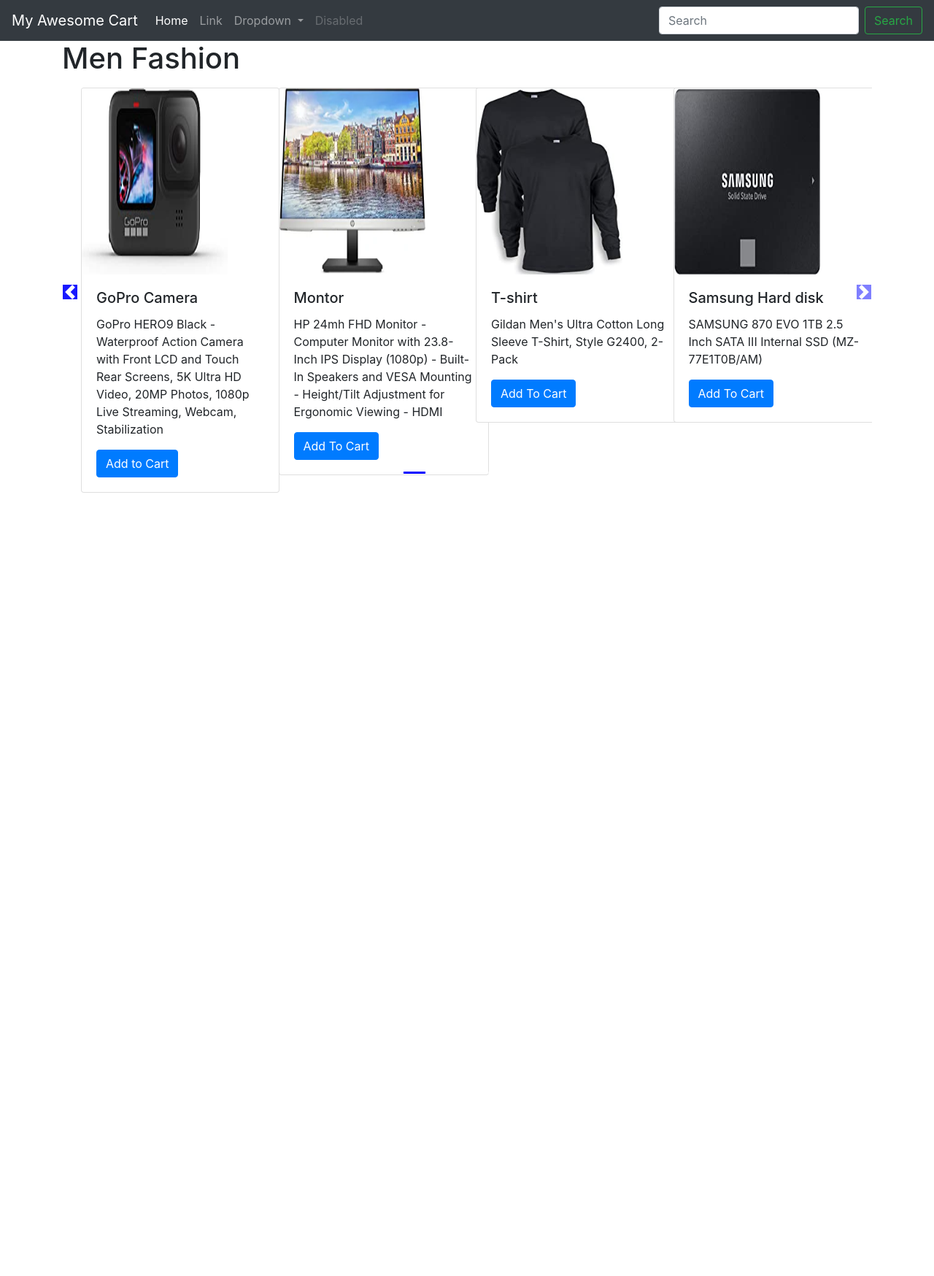
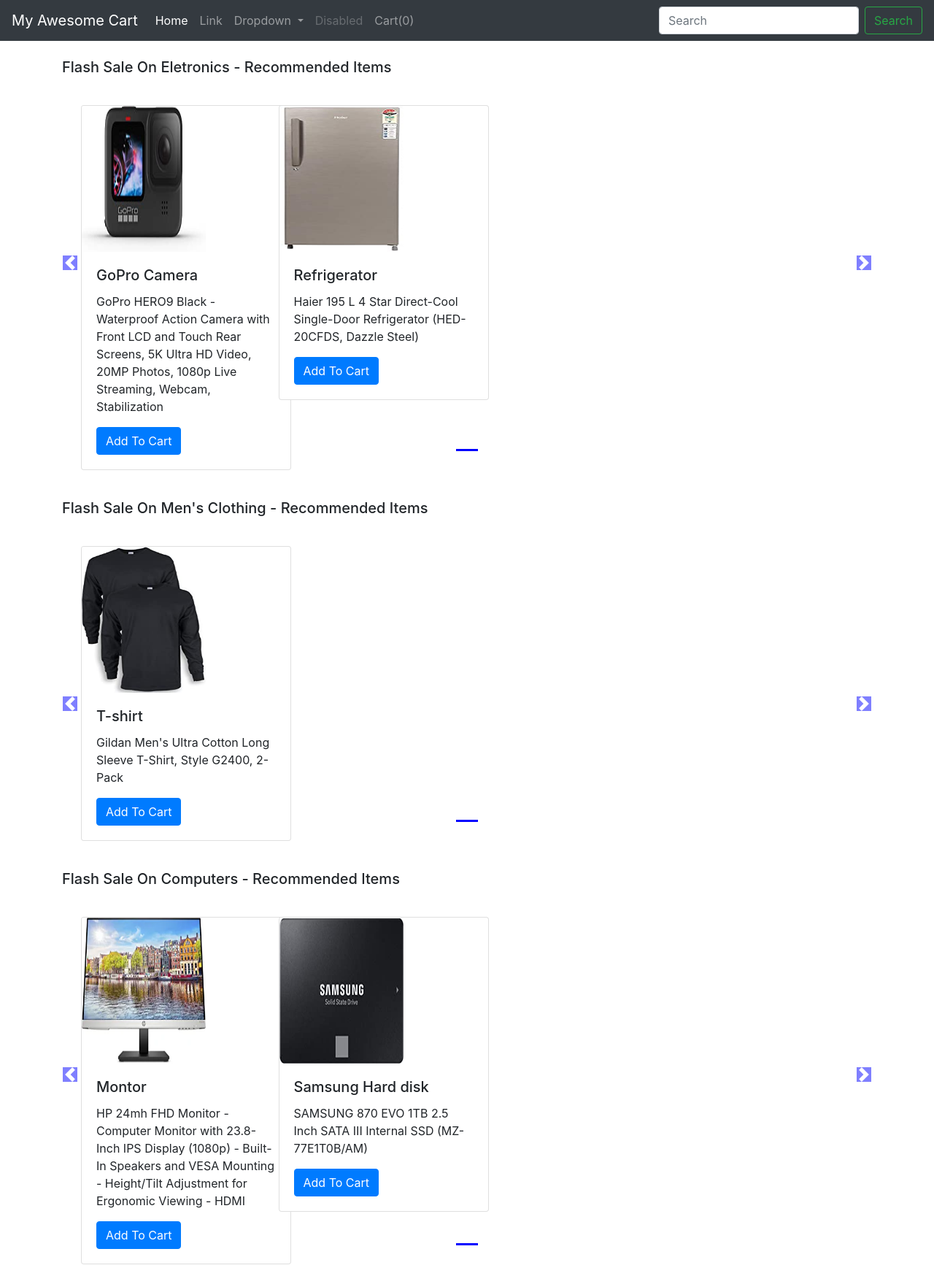
Before and after one commit to pranitv/MyCart_Main, a Django app: page /shop/ in a window 1280 px wide. Shown: the whole page at 73% size. Before the commit the page ends 675 px from the top, so only its background shows below. Run offline with Django 3.2, Linux system fonts and the light colour scheme; data comes from the database, SQL or seed files in the repository; both versions use the stored data as it was after the commit; some libraries are stand-ins or nearby versions.

Commit message:
Updated cart

```diff
--- a/shop/templates/shop/basic.html
+++ b/shop/templates/shop/basic.html
@@ -40,6 +40,9 @@
       <li class="nav-item">
         <a class="nav-link disabled" href="#" tabindex="-1" aria-disabled="true">Disabled</a>
       </li>
+      <li class="nav-item">
+        <a class="nav-link" href="#">Cart(<span id="cart">0</span>)</a>
+      </li>
     </ul>
     <form class="form-inline my-2 my-lg-0">
       <input class="form-control mr-sm-2" type="search" placeholder="Search" aria-label="Search">
@@ -55,5 +58,7 @@
     <script src="https://code.jquery.com/jquery-3.3.1.slim.min.js" integrity="sha384-q8i/X+965DzO0rT7abK41JStQIAqVgRVzpbzo5smXKp4YfRvH+8abtTE1Pi6jizo" crossorigin="anonymous"></script>
     <script src="https://cdnjs.cloudflare.com/ajax/libs/popper.js/1.14.6/umd/popper.min.js" integrity="sha384-wHAiFfRlMFy6i5SRaxvfOCifBUQy1xHdJ/yoi7FRNXMRBu5WHdZYu1hA6ZOblgut" crossorigin="anonymous"></script>
     <script src="https://stackpath.bootstrapcdn.com/bootstrap/4.2.1/js/bootstrap.min.js" integrity="sha384-B0UglyR+jN6CkvvICOB2joaf5I4l3gm9GU6Hc1og6Ls7i6U/mkkaduKaBhlAXv9k" crossorigin="anonymous"></script>
+
+  {% block JS %} {% endblock %}
   </body>
 </html>
--- a/shop/templates/shop/index.html
+++ b/shop/templates/shop/index.html
@@ -12,8 +12,8 @@
 
           .col-md-3 img{
 
-          width: 200px;
-          height: 255px;
+          width: 170px;
+          height: 200px;
           }
 
           body .carousel-indicator li{
@@ -28,53 +28,53 @@
           body .carousel-control-next-icon{
           background-color: blue;
           }
+
+          .carousel-control-prev,
+          .carousel-control-next{
+          top: auto;
+          bottom: auto;
+          padding-top: 222px;
+          }
            body .no-padding{
            padding-left: 0,
            padding-right: 0;
            }
  {% endblock %}
-
 {% block body %}
 {% load static %}
 <div class="container">
-    <h1>Men Fashion</h1>
-<div id="demo" class="carousel slide my-3" data-ride="carousel">
+
+  <!--Slideshow starts here -->
+  {% for product, range, nSlides in allProds %}
+  <h5 class="my-4">Flash Sale On {{product.0.category}} - Recommended Items</h5>
+  <div class="row">
+<div id="demo{{forloop.counter}}" class="col carousel slide my-3" data-ride="carousel">
   <ul class="carousel-indicators">
-      <li data-target="#demo" data-slide-to="0" class="active"></li>
+    <li data-target="#demo{{forloop.counter}}" data-slide-to="0" class="active"></li>
 
      {% for i in range %}
-      <li data-target="#demo" data-slide-to="{{i}}" ></li>
+    <li data-target="#demo{{forloop.parentloop.counter}}" data-slide-to="{{i}}" ></li>
     {% endfor %}
   </ul>
 
-    <!--Slideshow starts here -->
+
   <div class="container carousel-inner no-padding">
 
     <div class="carousel-item active">
-        <div class="col-xs-3 col-sm-3 col-md-3">
-          <div class="card" style="width: 17rem;">
-            <img src='/media/{{product.0.image}}' class="card-img-top" alt="...">
-            <div class="card-body">
-                <h5 class="card-title">{{product.0.product_name}}</h5>
-                <p class="card-text">{{product.0.desc}}</p>
-                <a href="#" class="btn btn-primary">Add to Cart</a>
-            </div>
-          </div>
-       </div>
 
 
-        {% for i in product|slice:"1:"%}
+      {% for i in product %}
       <div class="col-xs-3 col-sm-3 col-md-3">
         <div class="card" style="width: 18rem;">
           <img src='/media/{{i.image}}' class="card-img-top" alt="...">
           <div class="card-body">
             <h5 class="card-title">{{i.product_name}}</h5>
             <p class="card-text">{{i.desc}}</p>
-              <a href="#" class="btn btn-primary">Add To Cart</a>
+            <button id="pr{{i.id}}" class="btn btn-primary cart">Add To Cart</button>
           </div>
         </div>
       </div>
-        {% if forloop.counter|divisibleby:3 and forloop.counter > 0 and not forloop.last %}
+      {% if forloop.counter|divisibleby:4 and forloop.counter > 0 and not forloop.last %}
     </div><div class="carousel-item">
       {% endif %}
 
@@ -86,14 +86,39 @@
 </div>
 </div>
   <!-- left and right controls for the slide -->
-    <a class="carousel-control-prev" href="#demo" data-slide="prev">
+  <a class="carousel-control-prev" href="#demo{{forloop.counter}}" data-slide="prev">
       <span class="carousel-control-prev-icon"></span>
   </a>
-    <a class="carousel-control-next" href="#demo" data-slide="next">
+  <a class="carousel-control-next" href="#demo{{forloop.counter}}" data-slide="next">
       <span class="carousel-control-next-icon"></span>
   </a>
-
-
+      </div>
+  {% endfor %}
+</div>
 {% endblock %}
 
-</div>
+ {% block JS %}
+ <script>
+   if(localStorage.getItem('cart')== null){
+     var cart={};
+   }
+   else{
+     cart = JSON.parse(localStorage.getItem('cart'));
+     document.getElementById('cart').innerHTML = Object.keys(cart).length;
+   }
+
+   $('.cart').click(function(){
+    console.log('clicked')
+    var idstr = this.id.toString();
+    console.log(idstr);
+    if (cart[idstr]!=undefined){
+      cart[idstr]=cart[idstr]+1;
+    }
+    else{
+      cart[idstr] = 1;
+    }
+    console.log(cart);
+    localStorage.setItem('cart',JSON.stringify(cart));
+   });
+ </script>
+ {% endblock %}
--- a/shop/views.py
+++ b/shop/views.py
@@ -4,11 +4,21 @@
 from math import ceil
 # Create your views here.
 def index(request):
-    products = Products.objects.all()
-    n = len(products)
-    nslides = n//4 + ceil((n/4)+(n//4))
-    params = {'no_of_slides':nslides,'range':range(nslides),'product':products}
-    return render(request,'shop/index.html',params)
+    # products= Products.objects.all()
+
+
+    allProds = []
+    catprods = Products.objects.values('category','id')
+    cats = {item['category'] for item in catprods}
+    for cat in cats:
+        prod = Products.objects.filter(category=cat)
+        n= len(prod)
+        nSlides= n//4 + ceil((n/4)-(n//4))
+        allProds.append([prod,range(1,nSlides),nSlides])
+    # allProds=[[products, range(1, len(products)), nSlides],[products, range(1, len(products)), nSlides]]
+    params={'allProds':allProds }
+    return render(request,"shop/index.html", params)
+
 
 def about(request):
     return render(request,'shop/about.html')
```
Also changed, not shown: db.sqlite3, media/shop/images/Harddisk.jpg (added), media/shop/images/Refrigerator.jpg (added), media/shop/images/tshirt.jpg (added), shop/static/shop/Harddisk.jpg (added), shop/static/shop/Refrigerator.jpg (added), shop/static/shop/tshirt.jpg (added). Lines whose indentation alone changed are shown as unchanged.
